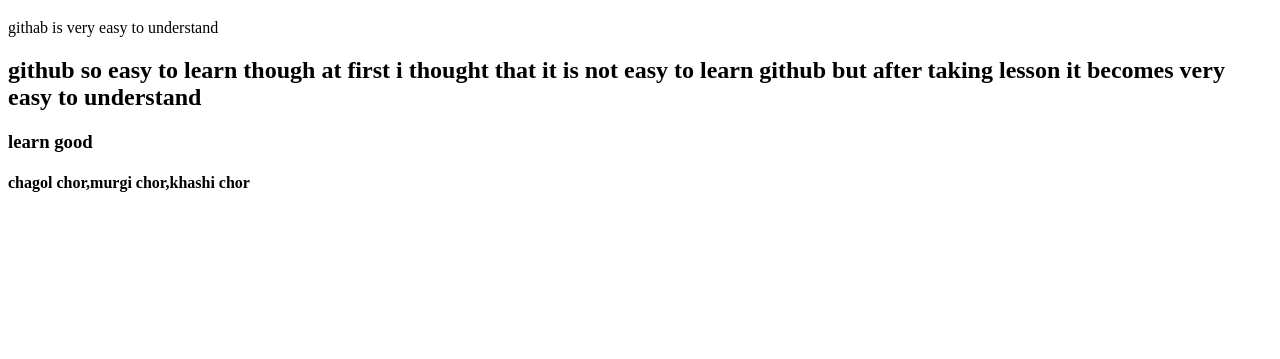
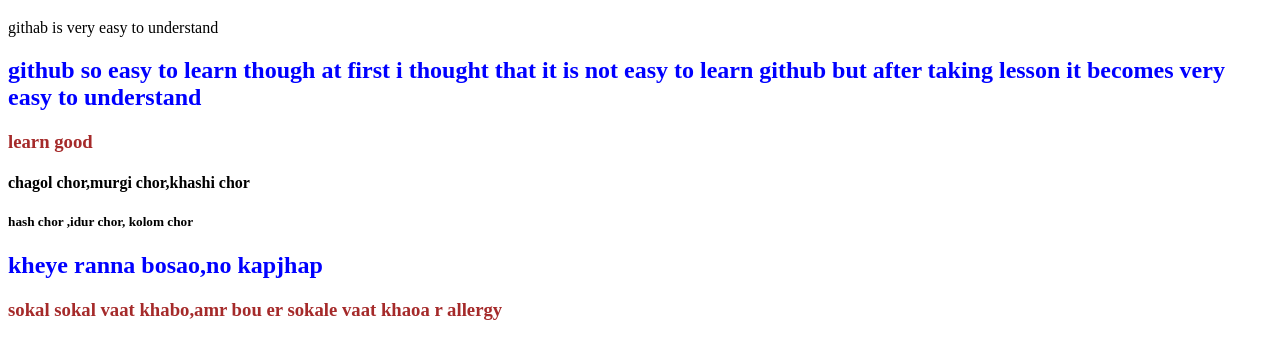
Before and after one commit to ModabbirHossainAkanda/number-four-repo, a plain HTML site: page index.html in a window 1280 px wide. Shown: the part 61-420 px from the top of the page. Drawn offline with Linux system fonts and the light colour scheme.

Commit message:
changed paragraph

```diff
--- a/index.html
+++ b/index.html
@@ -5,6 +5,7 @@
     <meta http-equiv="X-UA-Compatible" content="IE=edge">
     <meta name="viewport" content="width=device-width, initial-scale=1.0">
     <title>Number four repo</title>
+    <link rel="stylesheet" href="style.css">
 </head>
 <body>
     <h1>This is my first github file</h1>
@@ -12,5 +13,8 @@
     <h2>github so easy to learn though at first i thought that it is not easy to learn github but after taking lesson it becomes very easy to understand</h2>
     <h3>learn good</h3>
     <h4>chagol chor,murgi chor,khashi chor </h4>
+    <h5>hash chor ,idur chor, kolom chor</h5>
+    <h2>kheye ranna bosao,no kapjhap</h2>
+    <h3>sokal sokal vaat khabo,amr bou er sokale vaat khaoa r allergy</h3>
 </body>
 </html>
--- /dev/null
+++ b/style.css
@@ -0,0 +1,6 @@
+h2{
+    color:blue
+}
+h3{
+    color: brown;
+}
```
